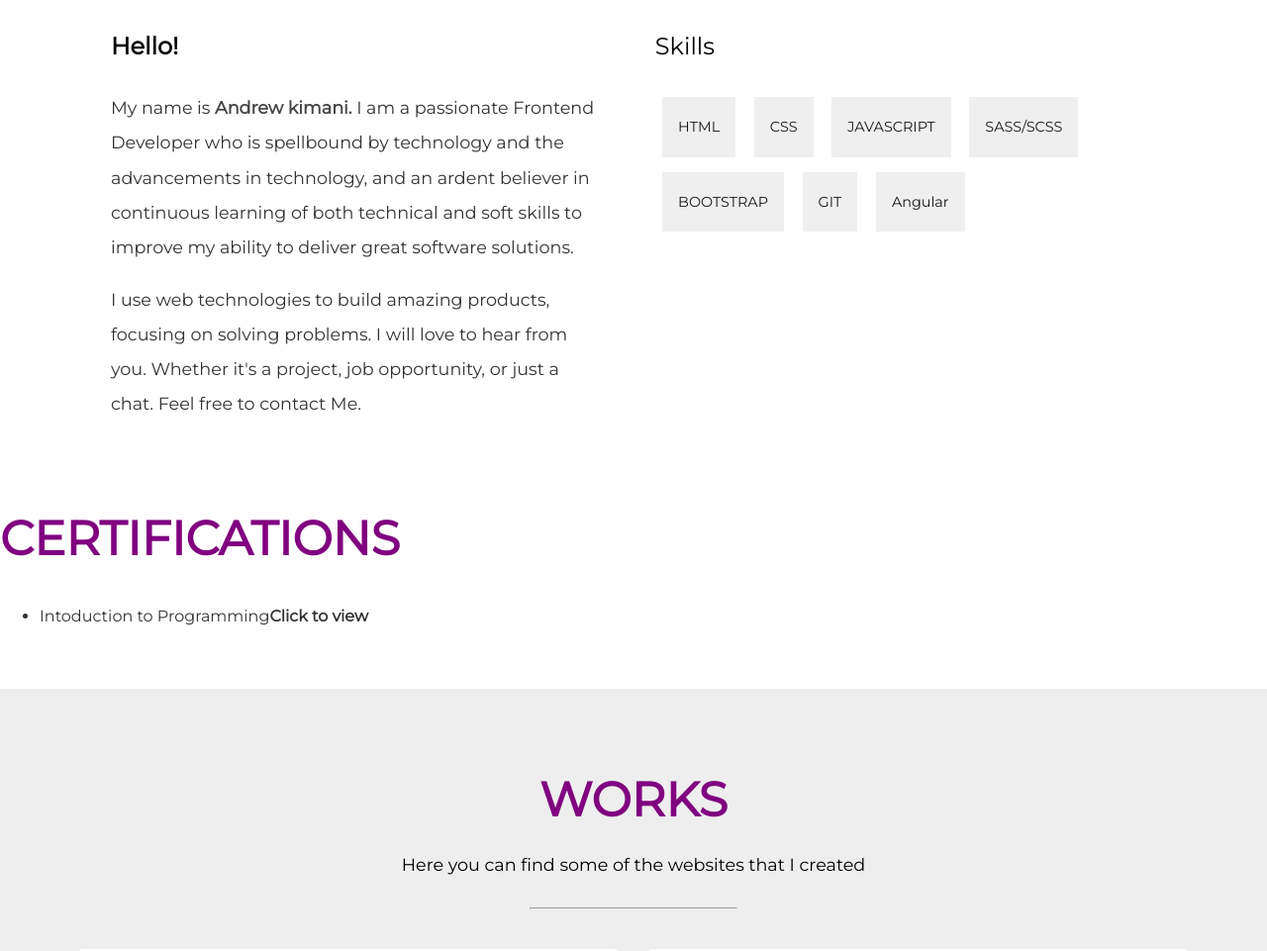
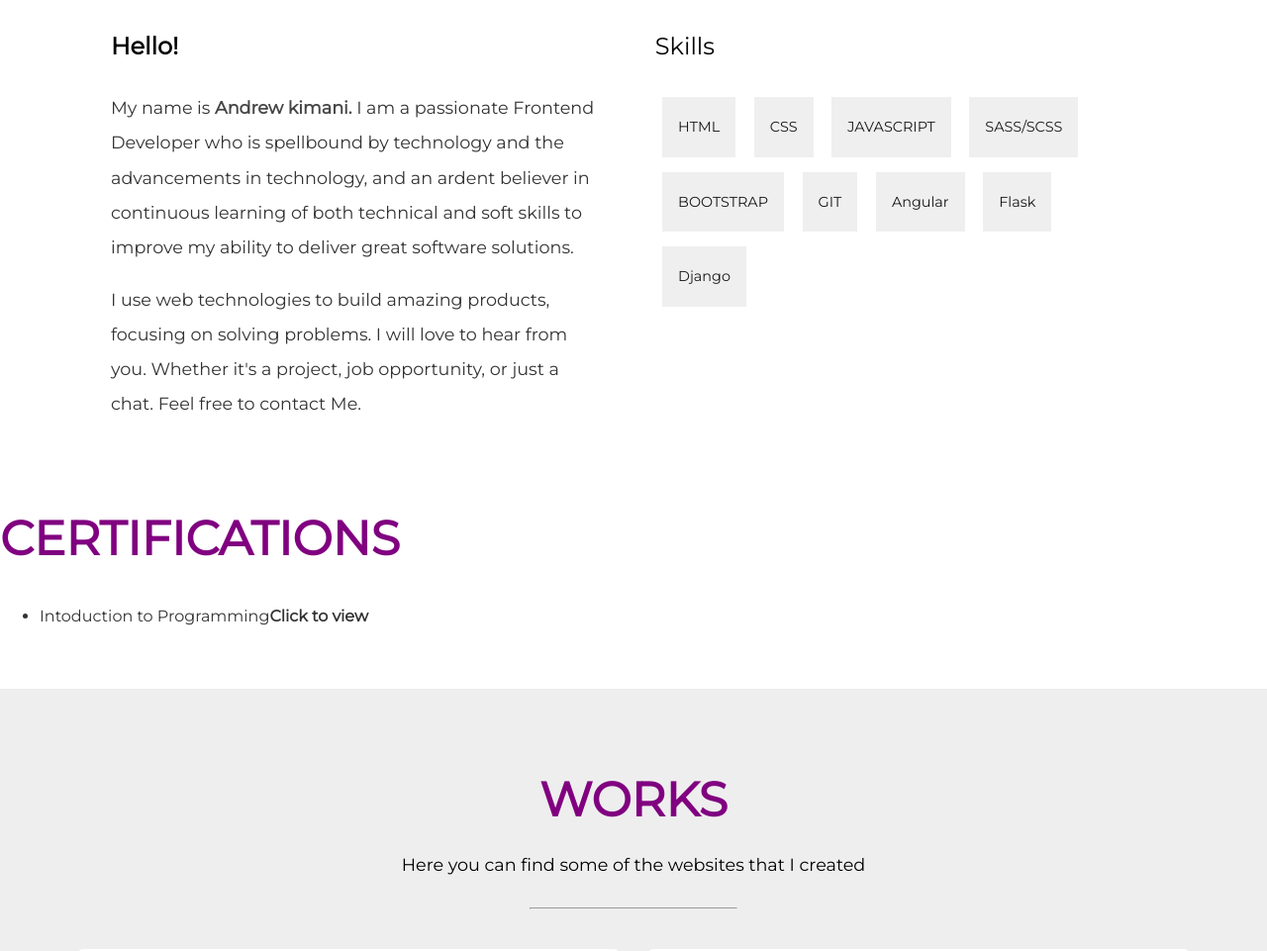
Before and after one commit to andrew4779/RESUME, a plain HTML site: page index.html in a window 1280 px wide. Shown: the part 1179-2140 px from the top of the page at 99% size. Drawn offline with Linux system fonts and the light colour scheme.

Commit message:
encosence comc-de

```diff
--- a/index.html
+++ b/index.html
@@ -170,6 +170,8 @@
                     <div class="skill">BOOTSTRAP</div>
                     <div class="skill">GIT</div>
                     <div class="skill">Angular</div>
+                    <div class="skill">Flask</div>
+                    <div class="skill">Django</div>
                 </div>
             </section>
         </div>
```
